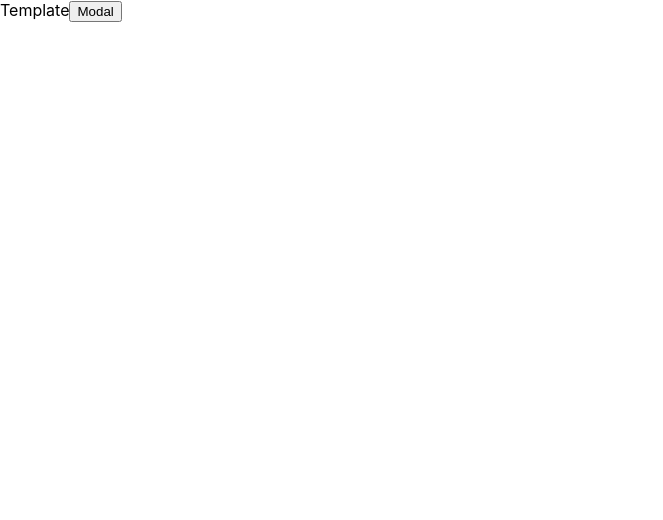
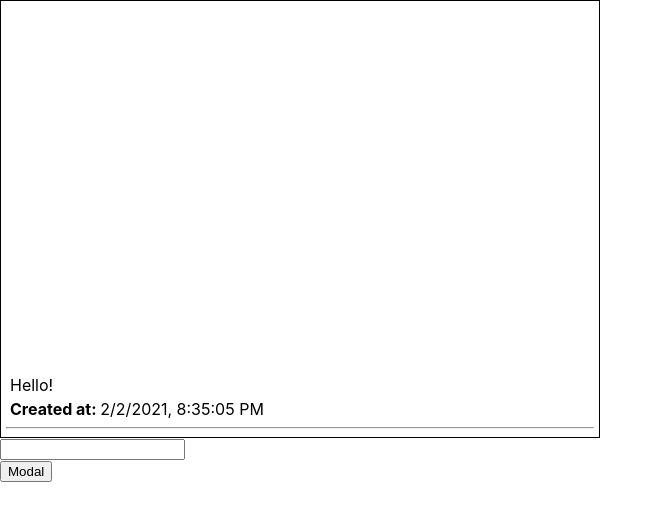
Before and after one commit to RZFalcore/PracticeReact, a React (Create React App) app: page / in a window 1280 px wide. Shown: the top 520 px of the page, without its empty margins (0-663 px from the left). Built offline with nearby package versions, Linux system fonts and the light colour scheme.

Commit message:
chat in progress

```diff
--- a/package.json
+++ b/package.json
@@ -35,5 +35,9 @@
       "last 1 firefox version",
       "last 1 safari version"
     ]
+  },
+  "devDependencies": {
+    "faker": "^5.1.0",
+    "uuid": "^8.3.1"
   }
 }
--- a/src/Components/App/App.js
+++ b/src/Components/App/App.js
@@ -1,5 +1,6 @@
 import React, { Component } from "react";
 import Modal from "../Modal/Modal";
+import Chat from "../Chat/Chat";
 import "./App.css";
 
 export default class App extends Component {
@@ -11,8 +12,8 @@ export default class App extends Component {
   render() {
     const { isModalOpen } = this.state;
     return (
-      <div>
-        Template
+      <>
+        <Chat />
         <button onClick={this.handleModalOpen}>Modal</button>
         {isModalOpen && (
           <Modal onModalClose={this.handleModalOpen}>
@@ -25,7 +26,7 @@ export default class App extends Component {
             </p>
           </Modal>
         )}
-      </div>
+      </>
     );
   }
 }
--- /dev/null
+++ b/src/Components/Chat/Chat.js
@@ -0,0 +1,44 @@
+import React, { Component } from "react";
+import { v4 as uuidv4 } from "uuid";
+import Editor from "./Editor/Editor";
+import MessageFeed from "./MessageFeed/MessageFeed";
+
+export default class Chat extends Component {
+  state = {
+    messages: [
+      {
+        id: "1",
+        text: "Hello!",
+        createdAt: new Date().toISOString(),
+      },
+    ],
+  };
+
+  addMessage = (text) => {
+    const message = {
+      id: uuidv4(),
+      text,
+      createdAt: new Date().toISOString(),
+    };
+    this.setState((state) => ({ messages: [...state.messages, message] }));
+  };
+
+  render() {
+    const { messages } = this.state;
+    return (
+      <div
+        style={{
+          overflow: "hidden",
+          width: "600px",
+          height: "460px",
+          display: "flex",
+          flexDirection: "column",
+          justifyContent: "space-between",
+        }}
+      >
+        <MessageFeed items={messages} />
+        <Editor onAddMessage={this.addMessage} />
+      </div>
+    );
+  }
+}
--- /dev/null
+++ b/src/Components/Chat/Editor/Editor.js
@@ -0,0 +1,27 @@
+import React, { Component } from "react";
+import faker from "faker";
+
+export default class Editor extends Component {
+  state = { text: "" };
+
+  handleSubmit = (e) => {
+    e.preventDefault();
+
+    this.props.onAddMessage(
+      this.state.text !== "" ? this.state.text : faker.lorem.sentence()
+    );
+    this.setState({ text: "" });
+  };
+
+  handleChange = (e) => {
+    this.setState({ text: e.target.value });
+  };
+  render() {
+    const { text } = this.state;
+    return (
+      <form onSubmit={this.handleSubmit}>
+        <input type="text" onChange={this.handleChange} value={text} />
+      </form>
+    );
+  }
+}
--- /dev/null
+++ b/src/Components/Chat/MessageFeed/MessageFeed.js
@@ -0,0 +1,23 @@
+import React, { Component, createRef } from "react";
+import styles from "./MessageFeed.module.css";
+
+export default class MessageFeed extends Component {
+  listRef = createRef();
+
+  render() {
+    return (
+      <ul className={styles.list} ref={this.listRef}>
+        {this.props.items.map((item) => (
+          <li className={styles.listItem} key={item.id}>
+            <p>{item.text}</p>
+            <p>
+              <b>Created at: </b>
+              {new Date(item.createdAt).toLocaleString()}
+            </p>
+            <hr />
+          </li>
+        ))}
+      </ul>
+    );
+  }
+}
--- /dev/null
+++ b/src/Components/Chat/MessageFeed/MessageFeed.module.css
@@ -0,0 +1,19 @@
+.list {
+    list-style: none;
+    margin: 0px;
+    padding: 0px;
+    display: flex;
+    height: 450px;
+    flex-direction: column-reverse;
+    justify-content: flex-start;
+    border: 1px solid black;
+}
+
+.listItem {
+    padding: 0 5px;
+}
+
+.listItem p {
+    margin: 4px;
+    padding: 0px;
+}
--- a/src/index.js
+++ b/src/index.js
@@ -1,7 +1,7 @@
 import React from "react";
 import ReactDOM from "react-dom";
 import "./index.css";
-import App from "./Components/App/App";
+import App from "./components/App/App";
 
 ReactDOM.render(
   <React.StrictMode>
```
Also changed, not shown: 1 other file (tests, documents, lock files or other folders).
